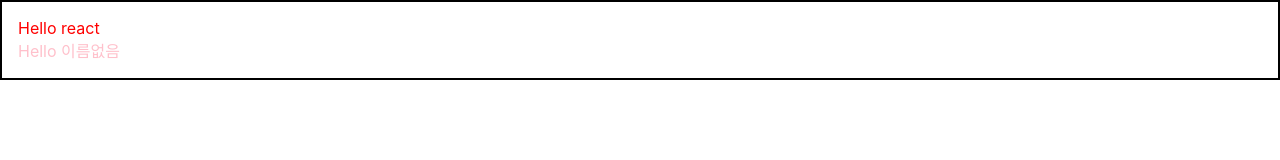
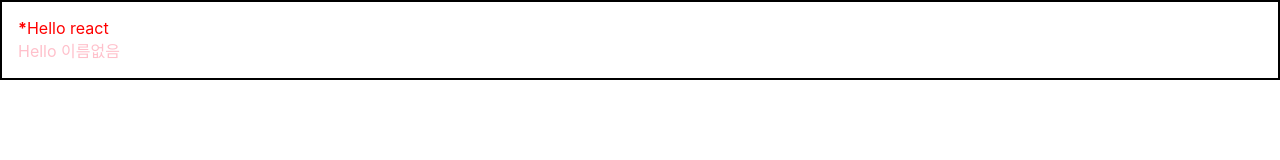
Before and after one commit to zunstar/react-study01, a React (Create React App) app: page / in a window 1280 px wide. Shown: the top 160 px of the page. Built offline with nearby package versions, Linux system fonts and the light colour scheme.

Commit message:
조건부 렌더링

```diff
--- a/src/App.js
+++ b/src/App.js
@@ -6,7 +6,7 @@
 
   return (
     <Wrapper>
-      <Hello name="react" color="red"/>
+      <Hello name="react" color="red" isSpecial />
       <Hello color="pink"/>
     </Wrapper>
   );
--- a/src/Hello.js
+++ b/src/Hello.js
@@ -1,9 +1,13 @@
 import React from 'react';
 
-function Hello({ color, name }) {
-    return <div style={{
-        color
-    }}>Hello {name}</div>;
+function Hello({ color, name, isSpecial }) {
+    return (
+        <div style={{
+            color
+    }   }>
+        {isSpecial && <b>*</b>}
+         Hello {name}</div>
+    )
 }
 
 Hello.defaultProps = {
```
